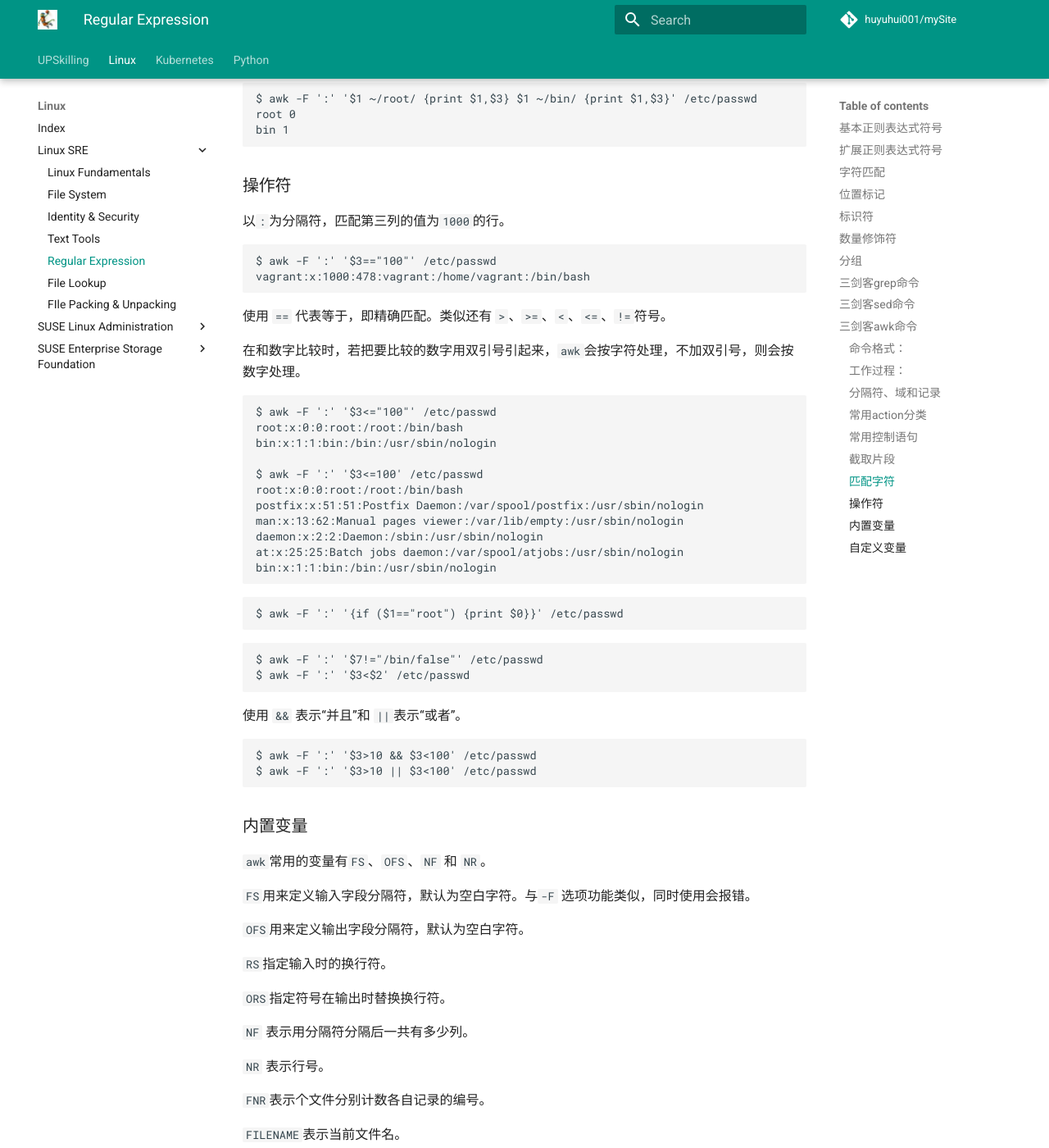
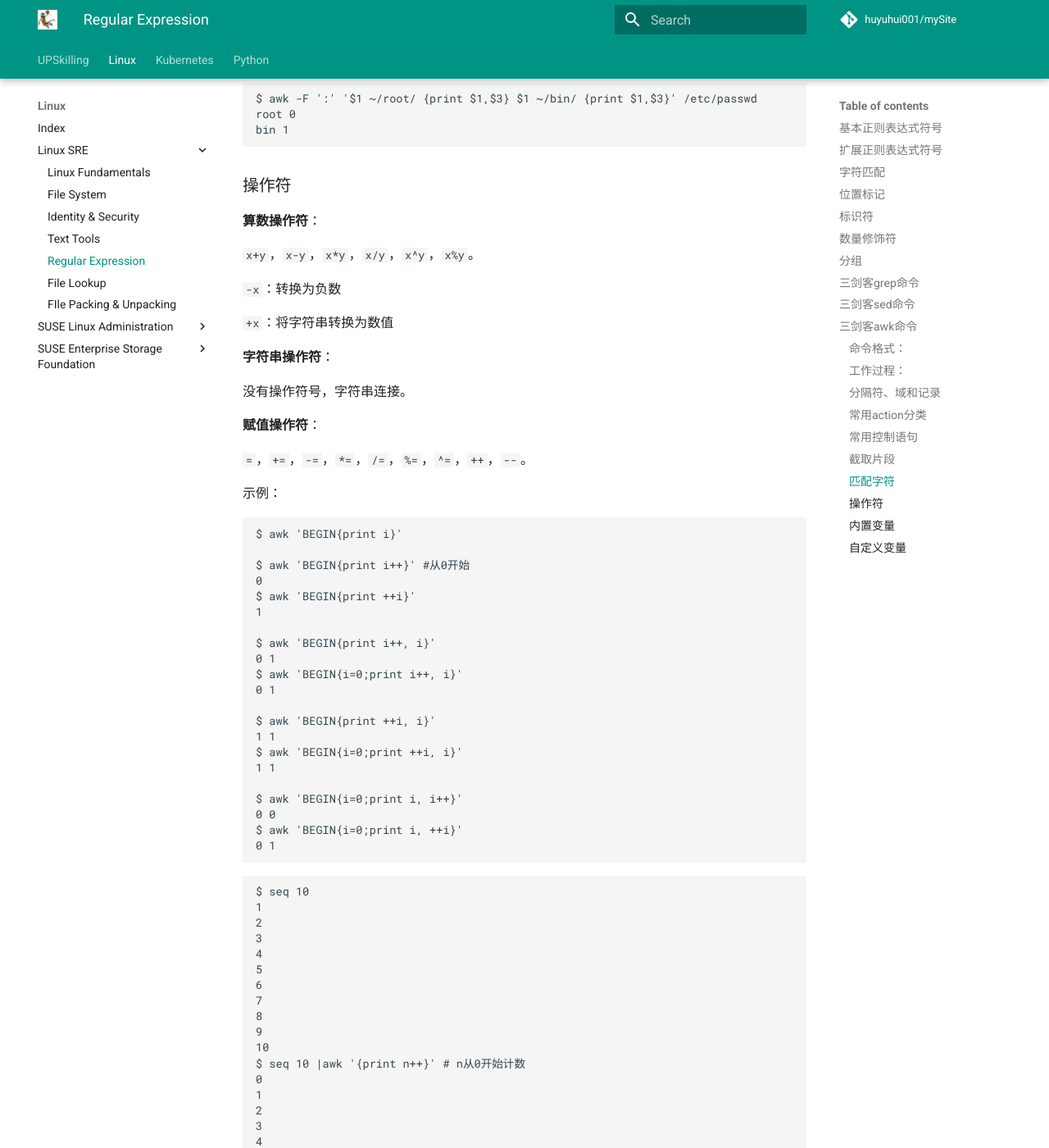
Before and after one commit to huyuhui001/mySite, an MkDocs documentation site: the page built from docs/linux/SRE/05-RegExpress.md, in a window 1280 px wide and 1400 px high, scrolled down 33547 px. Shown: the whole window at 82% size. Built offline with MkDocs 1.6.1 and Material for MkDocs 9.7.7, drawn with Linux system fonts in a browser that asks for light colours; comment, search, counter and statistics services are not loaded; some of the changed text lies outside the part shown.

Commit message:
Documentation

````diff
--- a/docs/linux/SRE/05-RegExpress.md
+++ b/docs/linux/SRE/05-RegExpress.md
@@ -1487,8 +1487,6 @@ $ seq 10 | sed -n '1!G;h;$p'
 - Control statements: `if`, `while`语句
 
 - Input statements:
-
-
 
 动作`print`
 
@@ -1706,14 +1704,127 @@ bin 1
 
 ### 操作符
 
+**算数操作符**：
+
+`x+y`，`x-y`，`x*y`，`x/y`，`x^y`，`x%y`。
+
+`-x`：转换为负数
+
+`+x`：将字符串转换为数值
+
+**字符串操作符**：
+
+没有操作符号，字符串连接。
+
+**赋值操作符**：
+
+`=`，`+=`，`-=`，`*=`，`/=`，`%=`，`^=`，`++`，`--`。
+
+示例：
+
+```
+$ awk 'BEGIN{print i}'
+
+$ awk 'BEGIN{print i++}' #从0开始
+0
+$ awk 'BEGIN{print ++i}'
+1
+
+$ awk 'BEGIN{print i++, i}'
+0 1
+$ awk 'BEGIN{i=0;print i++, i}'
+0 1
+
+$ awk 'BEGIN{print ++i, i}'
+1 1
+$ awk 'BEGIN{i=0;print ++i, i}'
+1 1
+
+$ awk 'BEGIN{i=0;print i, i++}'
+0 0
+$ awk 'BEGIN{i=0;print i, ++i}'
+0 1
+```
+
+```
+$ seq 10
+1
+2
+3
+4
+5
+6
+7
+8
+9
+10
+$ seq 10 |awk '{print n++}' # n从0开始计数
+0
+1
+2
+3
+4
+5
+6
+7
+8
+9
+$ seq 10 |awk 'n++' # seq=1时n++为空，seq=2时n++为2
+2
+3
+4
+5
+6
+7
+8
+9
+10
+$ seq 10 |awk '++n' # seq=1时++n为1，seq=2时++n为2
+1
+2
+3
+4
+5
+6
+7
+8
+9
+10
+```
+
+```
+# n=0时++n=1，!++n=0，输出第0行
+$ awk -v n=0 '!++n' /etc/passwd
+
+# n=0时n++=1，!n++=1，输出第1行
+$ awk -v n=0 '!n++' /etc/passwd
+root:x:0:0:root:/root:/bin/bash
+
+$ awk -v n=0 '!n++{print n}' /etc/passwd
+1
+# 无结果输出
+$ awk -v n=0 '!++n{print n}' /etc/passwd
+$ awk -v n=1 '!n++{print n}' /etc/passwd
+
+$ awk -v n=0 '!n++' /etc/passwd
+root:x:0:0:root:/root:/bin/bash
+# 无结果输出
+$ awk -v n=1 '!n++' /etc/passwd
+$ awk -v n=2 '!n++' /etc/passwd
+```
+
+
+
+**比较操作符**：
+
+使用 `==` 代表等于，即精确匹配。类似还有 `>`、`>=`、`<`、`<=`、`!=`符号。
+
 以`:`为分隔符，匹配第三列的值为`1000`的行。
 
 ```
 $ awk -F ':' '$3=="100"' /etc/passwd
 vagrant:x:1000:478:vagrant:/home/vagrant:/bin/bash
 ```
-
-使用 `==` 代表等于，即精确匹配。类似还有 `>`、`>=`、`<`、`<=`、`!=`符号。
 
 在和数字比较时，若把要比较的数字用双引号引起来，`awk`会按字符处理，不加双引号，则会按数字处理。
 
@@ -1747,6 +1858,37 @@ $ awk -F ':' '$3>10 && $3<100' /etc/passwd
 $ awk -F ':' '$3>10 || $3<100' /etc/passwd
 ```
 
+取奇、偶数行。
+
+```
+$ seq 10 |awk 'NR%2==0'
+2
+4
+6
+8
+10
+$ seq 10 |awk 'NR%2==1'
+1
+3
+5
+7
+9
+```
+
+
+
+**模式匹配符**：
+
+`~`：左右是否匹配
+
+`!~`：左右是否不匹配
+
+
+
+
+
+
+
 ### 内置变量
 
 `awk`常用的变量有`FS`、`OFS`、`NF` 和 `NR`。
@@ -1770,8 +1912,6 @@ $ awk -F ':' '$3>10 || $3<100' /etc/passwd
 `ARGC`表示命令行参数的个数。
 
 `ARVC`以数组形式保存命令行所给定的各参数，每个参数：`ARGV[0]`，......。
-
-
 
 `FS`的用法：
 
@@ -2119,10 +2259,7 @@ $ awk 'BEGIN{print ARGV[1]}' /etc/fstab /etc/issue
 $ awk 'BEGIN{print ARGV[2]}' /etc/fstab /etc/issue
 /etc/issue
 $ awk 'BEGIN{print ARGV[3]}' /etc/fstab /etc/issue
-
-```
-
-
+```
 
 ### 自定义变量
 
@@ -2131,8 +2268,6 @@ $ awk 'BEGIN{print ARGV[3]}' /etc/fstab /etc/issue
 - -v var=value
 
 - 在program中直接定义
-
-
 
 举例：
 
@@ -2175,8 +2310,6 @@ awk root x
 awk messagebus x
 ```
 
-
-
 动作`printf`。
 
 动作printf可以实现格式化输出。
@@ -2191,8 +2324,6 @@ awk messagebus x
 
 - FORMAT中需要分别为后面每个item指定格式符。
 
-
-
 格式符：与item是一一对应的
 
 - `%s`：显示字符串
@@ -2211,8 +2342,6 @@ awk messagebus x
 
 - `%%`：显示`%`自身
 
-
-
 修饰符：
 
 - #[.#]：第一个数字控制显示的宽度，第二个#表示小数点后精度，如`%3.1f`
@@ -2220,8 +2349,6 @@ awk messagebus x
 - -：左对齐（默认右对齐），如`%-15s`
 
 - +：显示数值的正负符号，如`%+d`
-
-
 
 示例：
 
@@ -2248,7 +2375,6 @@ $ awk -F: '{printf "%-20s %10d\n", $1, $3}' /etc/passwd |head -n3
 root                          0
 messagebus                  499
 systemd-network             497
-
 ```
 
 ```
@@ -2272,12 +2398,6 @@ Username: root                      UID:0
 Username: messagebus                UID:499
 Username: systemd-network           UID:497
 ```
-
-
-
-
-
-
 
 ### 数学运算
 
````
